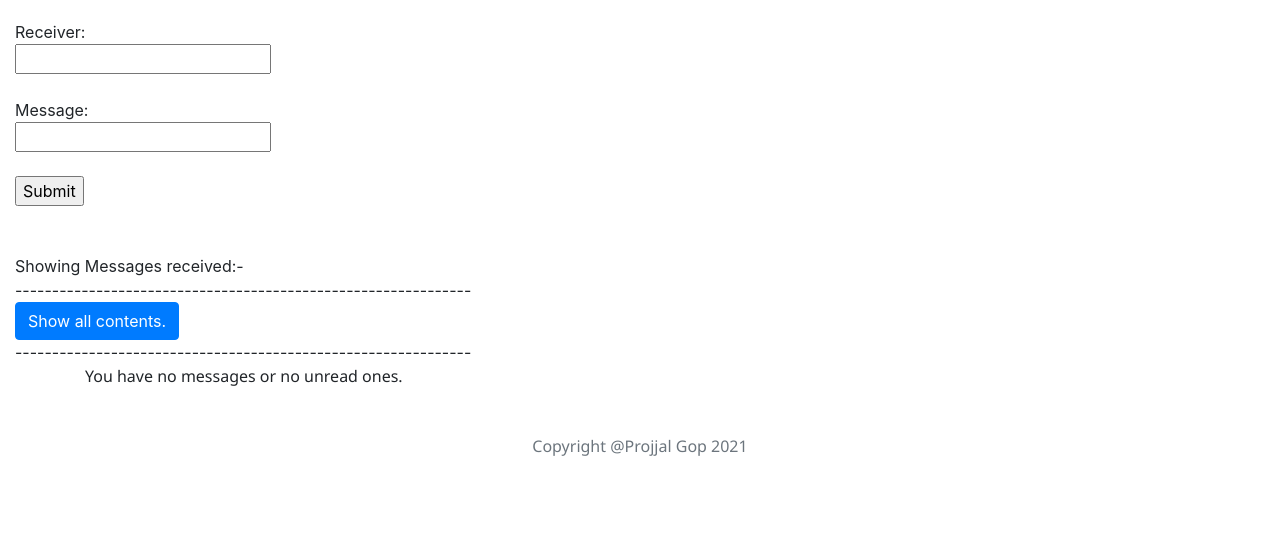
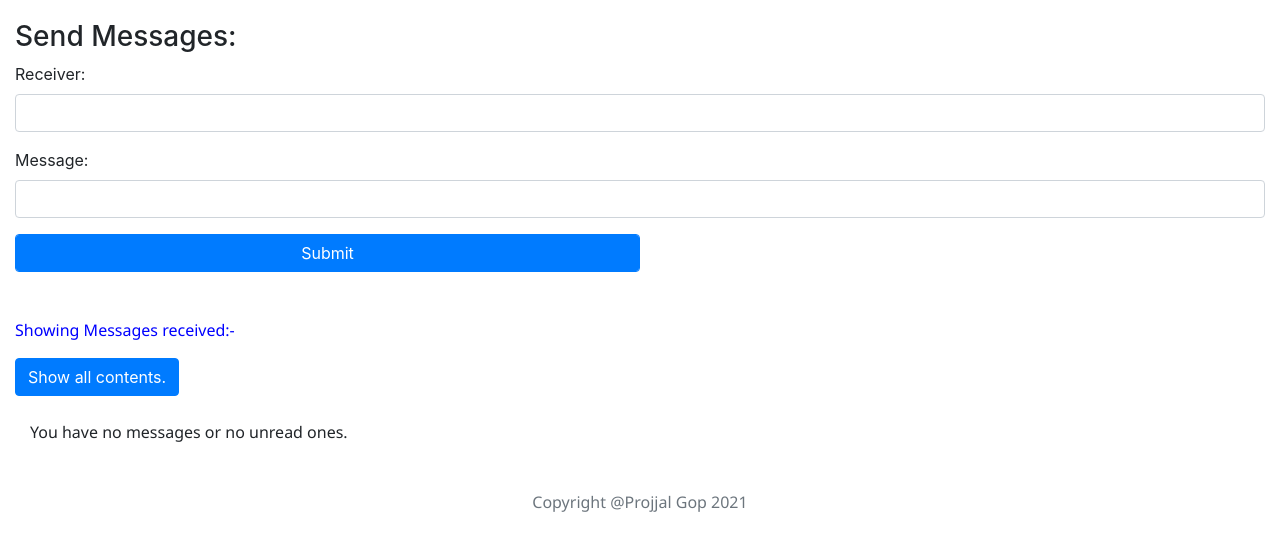
Before and after one commit to projjal1/chatapp, a Django app: page /messages/chats/ in a window 1280 px wide. Shown: the part 56-607 px from the top of the page. Run offline with Django 3.2, Linux system fonts and the light colour scheme; data comes from the database, SQL or seed files in the repository; some libraries are stand-ins or nearby versions.

Commit message:
Changed view of msg screens and also sorted messages by timestamp in desc order

```diff
--- a/msg/templates/chatscr.html
+++ b/msg/templates/chatscr.html
@@ -2,27 +2,25 @@
 
 {%block content%}
 
+<h3>Send Messages:</h3>
 <form method="POST" action="{%url 'chatscreen'%}">
     {%csrf_token%}
-    Receiver:
-    <br>
-    <input type="text" name="rc">
-    <br>
-    <br>
-    Message:
-    <br>
-    <input type="text" name="ms">
-    <br>
-    <br>
-    <input type="submit" name="Send message!">
+    <div class="form-group">
+        <label for="rc-add">Receiver:</label>  <br>
+        <input id="rc-add" type="text" name="rc" class="form-control">
+    </div>
+    <div class="form-group">
+        <label for="ms-add">Message:</label>  <br>
+        <input id="ms-add" type="text" name="ms" class="form-control">
+    </div>
+
+    <div class="form-group">
+        <input type="submit" style="width: 50%;" class="form-control btn btn-primary" name="Send message!">
+    </div>
 </form>
 
-<lr/>
-<br>
-<br>
-Showing Messages received:-
-<br>
---------------------------------------------------------------
+
+<p style="padding-top:30px;color:blue">Showing Messages received:- </p>
 <form method="POST" action="{%url 'change_view'%}" >
         {%csrf_token%}
         {%if opt%}
@@ -31,10 +29,9 @@ Showing Messages received:-
             <input class="btn btn-primary" type="submit" value="Show only unread contents.">
         {%endif%}
 </form>
+<br>
 
---------------------------------------------------------------
-
-<div class="container">
+<div class="container-fluid">
 
     {% if docs%}
 
@@ -44,42 +41,42 @@ Showing Messages received:-
             {%if each.read%}
 
             {%else%}
-            Message:-
-            <p>{{each.msg}}</p>
-
-            Sender:-
-            <p>{{each.sender}}</p>
-            Time Sent:-
-            <p>{{each.timestamp}}</p>
-            <br>
-            <br>
+            <div class="card">
+                <div class="card-body">
+                    <h5>{{each.msg}}</h5>
+                    Sent by <b>{{each.sender}}</b>  at   <b>{{each.timestamp}}</b>
+                </div>
+                <div class="card-footer">
                     <form method="POST" action="{{each.id}}" >
                         {%csrf_token%}
                         <input class="btn btn-primary" type="submit" value="Mark as Read">
                     </form>
-            <p>-------------------------------------------------</p>
-
+                </div>
+            </div>
             {%endif%}
 
         {%else%}
-            Message:-
-            <p>{{each.msg}}</p>
-
-            Sender:-
-            <p>{{each.sender}}</p>
-            Time Sent:-
-            <p>{{each.timestamp}}</p>
-            <br>
-            <br>
             {%if each.read%}
-
+            <div class="card">
+                <div class="card-body">
+                    <h5>{{each.msg}}</h5>
+                    Sent by <b>{{each.sender}}</b>   at   <b>{{each.timestamp}}</b>
+                </div>
+            </div>
             {%else%}
+            <div class="card">
+                <div class="card-body">
+                    <h5>{{each.msg}}</h5>
+                    Sent by <b>{{each.sender}}</b>  at   <b>{{each.timestamp}}</b>
+                </div>
+                <div class="card-footer">
                     <form method="POST" action="{{each.id}}" >
                         {%csrf_token%}
                         <input class="btn btn-primary" type="submit" value="Mark as Read">
                     </form>
+                </div>
+            </div>
             {%endif%}
-            <p>-------------------------------------------------</p>
         {%endif%}
 
 
--- a/msg/views.py
+++ b/msg/views.py
@@ -33,7 +33,7 @@ def chat(request):
         else:
             return render(request,'chatscr.html',{'error':'Cannot send empty field message.'})
     else:
-        return render(request,'chatscr.html',{'docs':ob,'opt':options})
+        return render(request,'chatscr.html',{'docs':ob.order_by('-timestamp',),'opt':options})
 
 
 def view(request,chat_id):
@@ -49,7 +49,7 @@ def change_view(request):
     return redirect('chatscreen')
 
 def sent(request):
-    ob=plot.objects.filter(sender=request.user.username)
+    ob=plot.objects.filter(sender=request.user.username).order_by('-timestamp')
     return render(request,"sent_all.html",{'obj':ob})
 
 def cont_view(request):
```
Also changed, not shown: msg/templates/sent_all.html (+6 -7 lines). Lines whose indentation alone changed are shown as unchanged.
